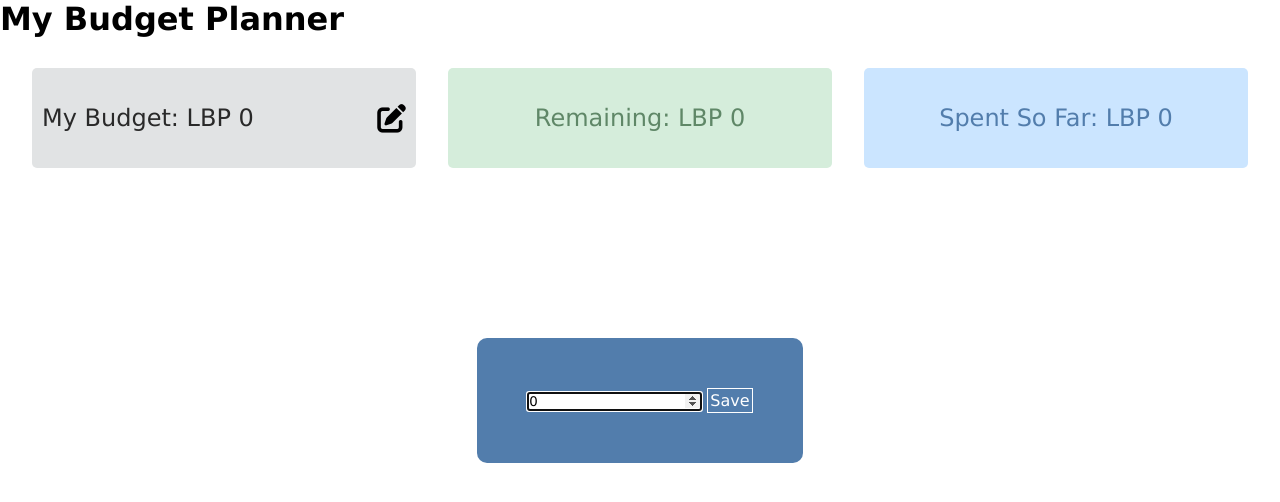
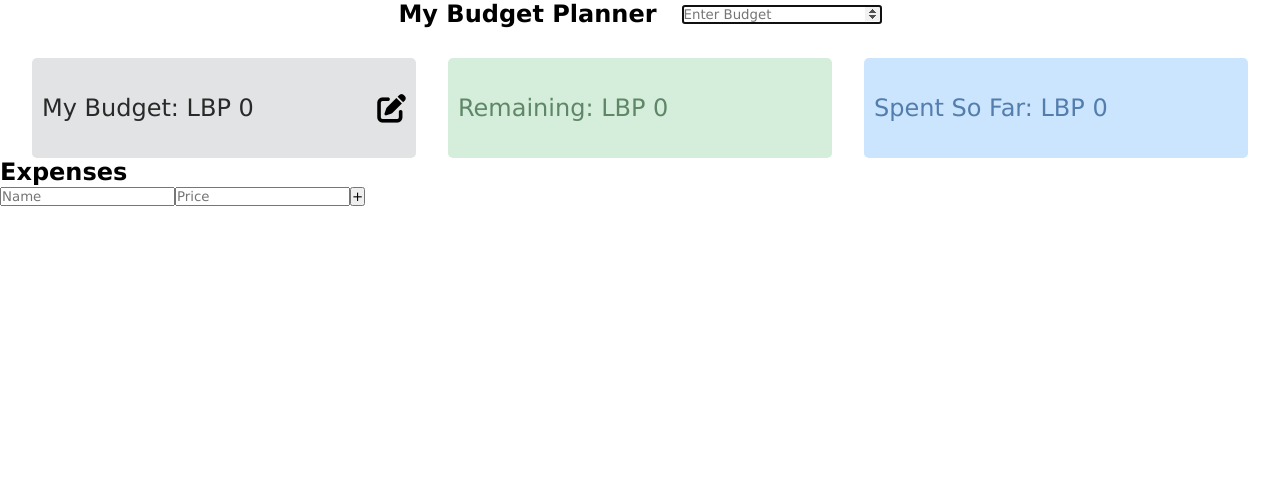
Before and after one commit to TaYYKaYY/Budget-control, a React (Create React App) app: page / in a window 1280 px wide. Both pictures are taken after a click on the button 391 px from the left and 117 px from the top of the page. Shown: the top 502 px of the page. Built offline with nearby package versions, Linux system fonts and the light colour scheme; the HTML template or start-up script is replaced by a standard one.

Commit message:
remaining and spent so far changes

```diff
--- a/src/App.jsx
+++ b/src/App.jsx
@@ -1,28 +1,62 @@
 import React, { useState } from "react";
-import EditBudget from "./components/EditBudget";
+import Expenses from "./components/Expenses";
 
 export default function App() {
     let [budgetEditor, setBudgetEditor] = useState(false)
     let [budget, setBudget] = useState(0)
-
-    function bringEditor() {
-        setBudgetEditor(prevBudgetEditor => !prevBudgetEditor)
+    let [expenses, setExpenses] = useState([])
+    let [textValue, setTextValue] = useState('')
+    let [priceValue, setPriceValue] = useState('')
+    let total = 0
+    expenses.forEach(expense => total += expense.expensePrice)
+    let remaining = budget - total
+    function handleSubmit(event){
+        event.preventDefault()
     }
 
-    function handleChange(event) {
+    function bringEditor(event) {
+        setBudgetEditor(prevBudgetEditor => !prevBudgetEditor)
+        event.target.parentNode.parentNode.parentNode.children[0].children[1].children[0].focus()
+    }
+
+    function changeBudget(event) {
         setBudget(event.target.value)
     }
 
-    function saveBudget(){
-            if (budget){
-                setBudgetEditor(prevBudgetEditor => !prevBudgetEditor)
-            }
+    function addExpense(event) {
+        let children = event.target.parentNode.children
+        if (children[1].value){
+            setExpenses(prevExpenses => {
+                return [
+                    ...prevExpenses,
+                    {   id: prevExpenses.length + 1,
+                        [children[0].name]: children[0].value,
+                        [children[1].name]: parseInt(children[1].value)
+                    }
+                ]
+            })
+        }
     }
-    console.log(typeof budget)
+    console.log(expenses)
+    let expensesDisplay = expenses.map(expense => <Expenses key={expense.id} name={expense.expenseName} price={expense.expensePrice}/>)
     return (
         <div>
-            {budgetEditor && <EditBudget changeBudget={saveBudget} budget={budget} handleChange={handleChange}/>}
-            <h1>My Budget Planner</h1>
+            <nav>
+                <h1>My Budget Planner</h1>
+                <form onSubmit={handleSubmit}>
+
+                    <input
+                        type="number"
+                        id="budget"
+                        className={budgetEditor ? "show" : "hide"}
+                        value={budget ? budget : ''}
+                        onChange={changeBudget}
+                        placeholder="Enter Budget"
+                    />
+
+                    <button onClick={bringEditor} style={{display: 'none'}}></button>
+                </form>
+            </nav>
             <div className="dashboard">
                 <div className="numbers">
                     <div className="meter" style={{width: `${Math.floor(budget / 40000)}px`}}></div>
@@ -30,14 +64,21 @@ export default function App() {
                     <button className="fa-solid fa-edit edit-btn" onClick={bringEditor}></button>
                 </div>
                 <div className="numbers">
-                    <div className="meter" style={{width: `${Math.floor(budget / 40000)}px`}}></div>
-                    <p>Remaining: LBP {budget}</p>
+                    <div className="meter" style={{width: `${Math.floor(remaining / 40000)}px`}}></div>
+                    <p style={{color: remaining < 0 ? 'red' : 'inherit'}}>Remaining: LBP {remaining}</p>
                 </div>
                 <div className="numbers">
-                    <div className="meter"></div>
-                    <p>Spent So Far: LBP 0</p>
+                    <div className="meter" style={{width: `${Math.floor(total / 40000)}px`}}></div>
+                    <p>Spent So Far: LBP {total}</p>
                 </div>
             </div>
+            <h2>Expenses</h2>
+            <form onSubmit={handleSubmit}>
+                <input type="text" placeholder="Name" name="expenseName" required />
+                <input type="number" placeholder="Price" name="expensePrice" required />
+                <button onClick={addExpense}>+</button>
+            </form>
+            {expensesDisplay}
         </div>
     )
 }
--- a/src/components/EditBudget.jsx
+++ /dev/null
@@ -1,15 +0,0 @@
-import React from "react";
-
-export default function EditBudget({changeBudget, budget, handleChange}){
-    function handleSubmit(event) {
-        event.preventDefault()
-    }
-    return (
-        <div className="editor">
-            <form onSubmit={handleSubmit}>
-                <input type="number" placeholder="Your budget..." value={budget} onChange={handleChange} required autoFocus/>
-                <button onClick={changeBudget} className="save-btn">Save</button>
-            </form>
-        </div>
-    )
-}
--- /dev/null
+++ b/src/components/Expenses.jsx
@@ -0,0 +1,10 @@
+import React from "react";
+
+export default function Expenses({name, price}) {
+    return (
+        <div>
+            <h1>{name}</h1>
+            <p>LBP {price}</p>
+        </div>
+    )
+}
--- a/src/index.css
+++ b/src/index.css
@@ -9,6 +9,11 @@ p{
 }
 button{
   cursor: pointer;
+}
+nav{
+  display: flex;
+  justify-content: center;
+  align-items: center;
 }
 .dashboard{
   display: flex;
@@ -23,14 +28,26 @@ button{
   left: 0;
   transition: .5s;
 }
-
+.hide{
+  width: 0px;
+  opacity: 0;
+  transition: .5s;
+  pointer-events: none;
+}
+.show{
+  width: 200px;
+  opacity: 1;
+  margin-left: 25px;
+  transition: .5s;
+}
 .numbers{
   display: flex;
-  justify-content: center;
   align-items: center;
+  text-align: left;
   width: 30%;
   height: 100px;
   font-size: 1.5em;
+  padding: 10px;
   border-radius: 5px;
   position: relative;
   overflow: hidden;
@@ -55,27 +72,6 @@ button{
   border: none;
   font-size: 1.2em;
 }
-.save-btn{
-  margin-left: 5px;
-  background: transparent;
-  border: 1px solid white;
-  padding: 2px;
-  font-size: 1em;
-  color: white
-}
-.editor{
-  position: absolute;
-  display: flex;
-  justify-content: center;
-  align-items: center;
-  width: 100%;
-  height: 100vh;
-}
-form{
-  background-color: #527dac;
-  padding: 50px;
-  border-radius: 10px;
-}
 @media all and (max-width: 500px){
   .dashboard{
     flex-direction: column;
@@ -85,4 +81,7 @@ form{
   .numbers{
     width: 100%;
   }
+  nav{
+    flex-direction: column;
+  }
 }
```
